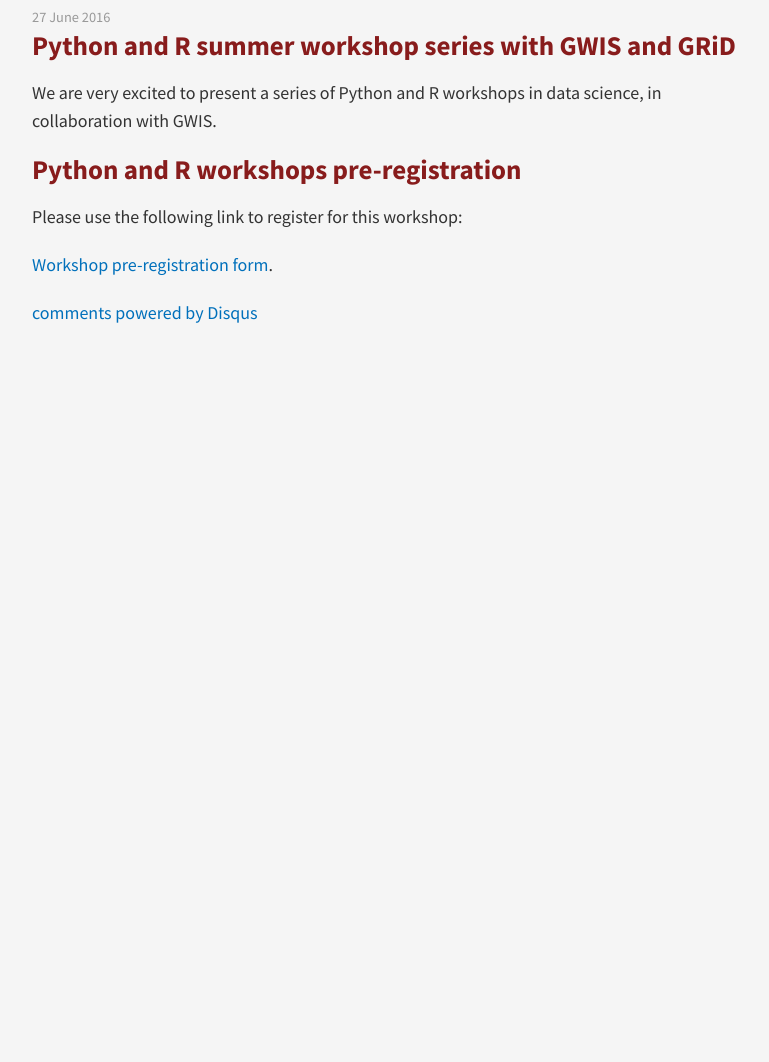
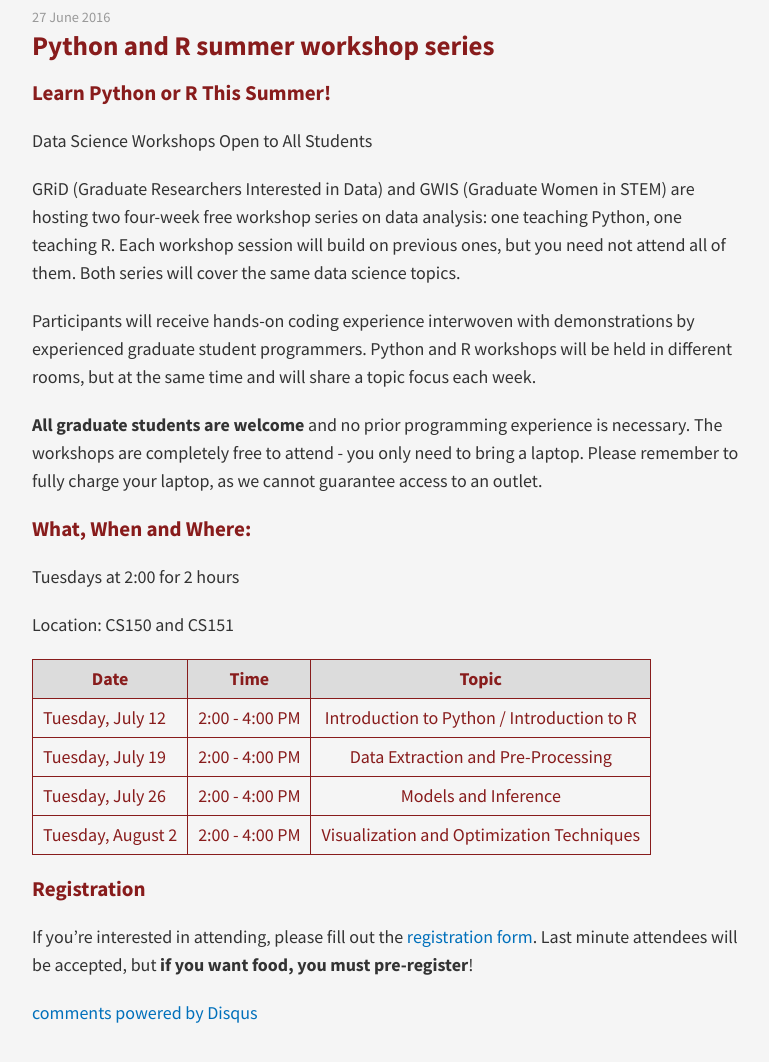
Before and after one commit to gridclub/gridclub.github.io, a Jekyll site: the page built from _posts/2016-06-27-python-:-r-summer-workshop.md, in a window 1280 px wide, cut to the strip 209-1336 px from the top of the page. Shown: the top 1062 px of the strip, without its empty margins (253-1022 px from the left). Built offline with Jekyll 4.4.1, drawn with Linux system fonts in a browser that asks for light colours; nearby versions of some CDN libraries; comment, search, counter and statistics services are not loaded; before the commit the page ends 900 px from its top, so only the background shows below that.

Commit message:
added summer workshop details

```diff
--- a/_posts/2016-06-27-python-:-r-summer-workshop.md
+++ b/_posts/2016-06-27-python-:-r-summer-workshop.md
@@ -1,13 +1,36 @@
 ---
 layout: post
-title: "Python and R summer workshop series with GWIS and GRiD"
+title: "Python and R summer workshop series"
 category:
 tags: []
 ---
 
-We are very excited to present a series of Python and R workshops in data science, in collaboration with GWIS.
+### Learn Python or R This Summer!
 
-## Python and R workshops pre-registration
-Please use the following link to register for this workshop:
+Data Science Workshops Open to All Students
 
-[Workshop pre-registration form](http://goo.gl/forms/h2CTWaFskCtveH5G2).
+GRiD (Graduate Researchers Interested in Data) and GWIS (Graduate Women in STEM) are hosting two four-week free workshop series on data analysis: one teaching Python, one teaching R. Each workshop session will build on previous ones, but you need not attend all of them. Both series will cover the same data science topics.
+
+Participants will receive hands-on coding experience interwoven with demonstrations by experienced graduate student programmers. Python and R workshops will be held in different rooms, but at the same time and will share a topic focus each week.
+
+**All graduate students are welcome** and no prior programming experience is necessary. The workshops are completely free to attend - you only need to bring a laptop. Please remember to fully charge your laptop, as we cannot guarantee access to an outlet.
+
+
+
+### What, When and Where:
+
+Tuesdays at 2:00 for 2 hours
+
+Location: CS150 and CS151
+
+Date              | Time 	         | Topic
+----------------- |:----------------:|:-------------------------------------------:
+Tuesday, July 12  | 2:00 - 4:00 PM   | Introduction to Python / Introduction to R
+Tuesday, July 19  | 2:00 - 4:00 PM   | Data Extraction and Pre-Processing
+Tuesday, July 26  | 2:00 - 4:00 PM   | Models and Inference
+Tuesday, August 2 | 2:00 - 4:00 PM   | Visualization and Optimization Techniques
+
+
+### Registration
+
+If you’re interested in attending, please fill out the [registration form](http://goo.gl/forms/gITkl0KEa6hdudmG3). Last minute attendees will be accepted, but **if you want food, you must pre-register**!
```
